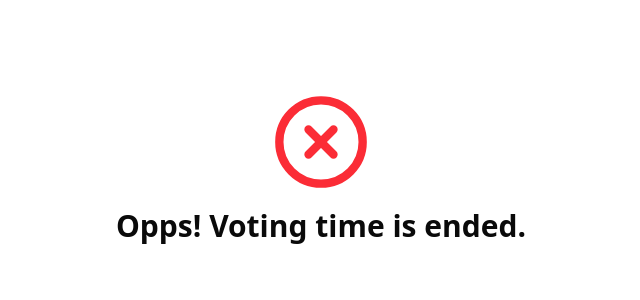
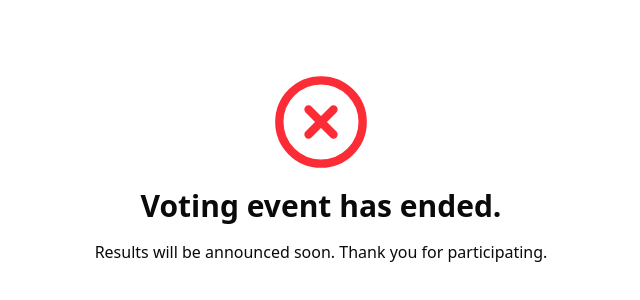
Before and after one commit to nainghtetlinn/welcome-vote, a Next.js app: page /no-event in a window 1280 px wide. Shown: the part 232-532 px from the top of the page, without its empty margins (319-959 px from the left). Built offline with nearby package versions, Linux system fonts and the light colour scheme.

Commit message:
update no-event page

```diff
--- a/src/app/no-event/page.tsx
+++ b/src/app/no-event/page.tsx
@@ -9,7 +9,8 @@ const NoEvent = () => {
           size={100}
           className="text-red-500"
         />
-        <h1 className="font-bold text-3xl">Opps! Voting time is ended.</h1>
+        <h1 className="font-bold text-3xl">Voting event has ended.</h1>
+        <p>Results will be announced soon. Thank you for participating.</p>
       </div>
     </div>
   );
```
